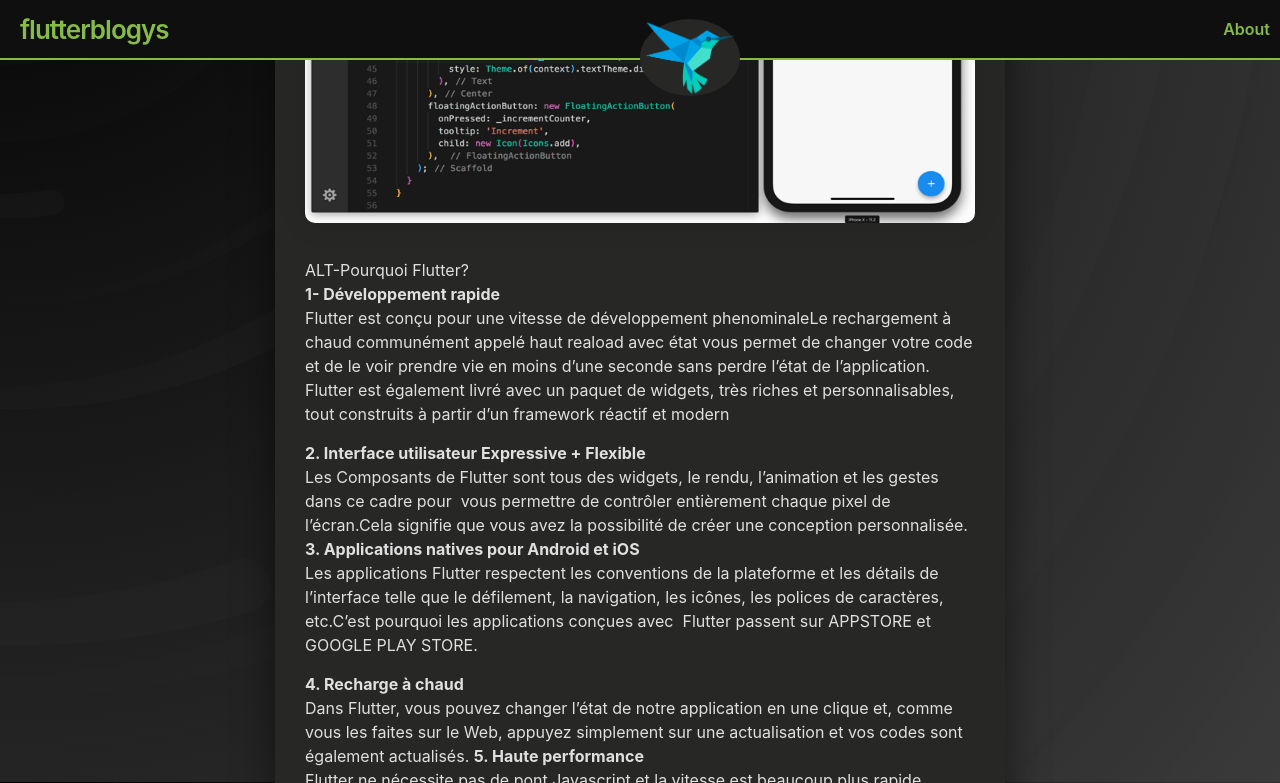
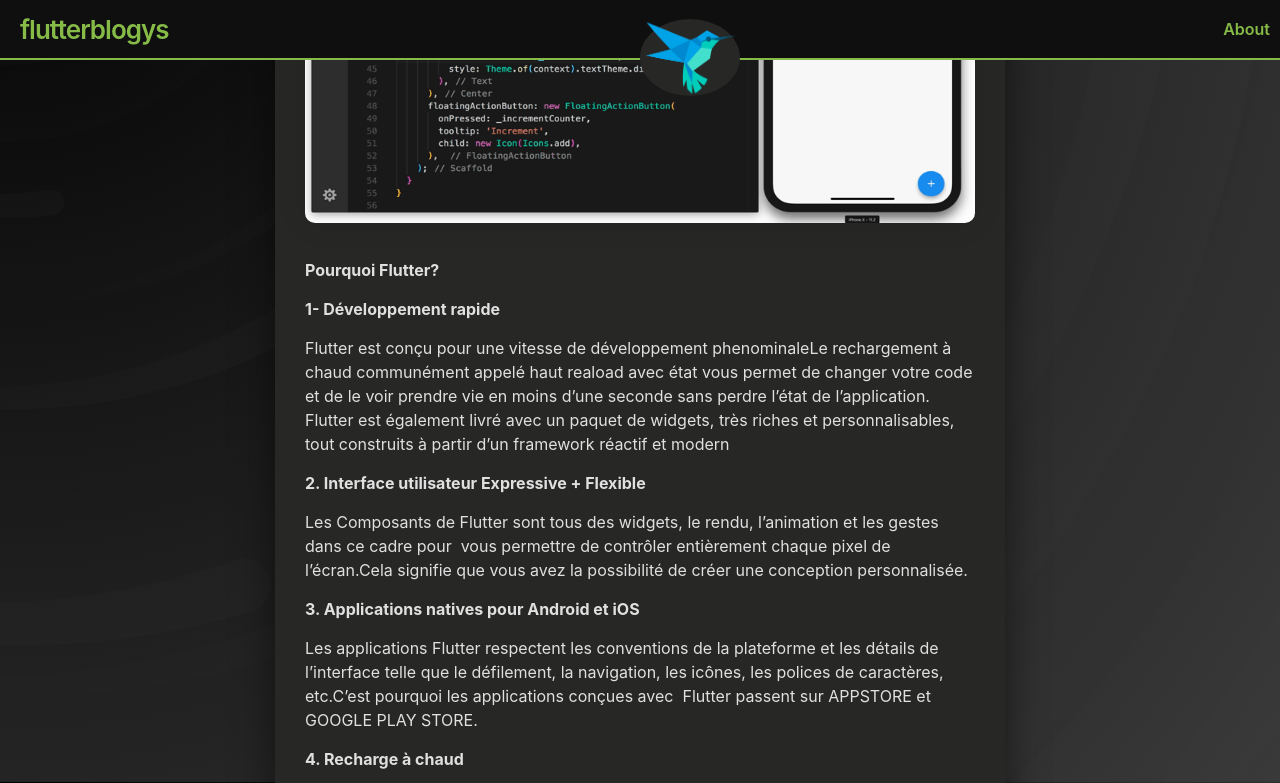
Before and after one commit to AdamMusa/flutterblogys, a Jekyll site: the page built from _posts/2020-06-02-pourquoi-flutter.md, in a window 1280 px wide and 900 px high, scrolled down 1138 px, cut to the strip 0-783 px from the top of the window. Built offline with Jekyll 4.4.1, drawn with Linux system fonts in a browser that asks for light colours; comment, search, counter and statistics services are not loaded.

Commit message:
update page of article

```diff
--- a/_posts/2020-06-02-pourquoi-flutter.md
+++ b/_posts/2020-06-02-pourquoi-flutter.md
@@ -15,26 +16,39 @@
 
 ![alt text](/assets/images/flutter-gif.gif)
 
-ALT-Pourquoi Flutter?<br>
+**Pourquoi Flutter?**
+
 **1- Développement rapide**<br>
+
 Flutter est conçu pour une vitesse de développement phenominaleLe rechargement à chaud communément appelé haut reaload avec état vous permet de changer votre code et de le voir prendre vie en moins d’une seconde sans perdre l’état de l’application. Flutter est également livré avec un paquet de widgets, très riches et personnalisables, tout construits à partir d’un framework réactif et modern
 
 **2. Interface utilisateur Expressive + Flexible**<br>
+
 Les Composants de Flutter sont tous  des widgets, le rendu, l’animation et les gestes dans ce cadre pour  vous permettre de contrôler entièrement chaque pixel de l’écran.Cela signifie que vous avez la possibilité de créer une conception personnalisée.
+
 **3. Applications natives pour Android et iOS**<br>
+
 Les applications Flutter respectent les conventions de la plateforme et les détails de l’interface telle que le défilement, la navigation, les icônes, les polices de caractères, etc.C’est pourquoi les applications conçues avec  Flutter passent sur APPSTORE et GOOGLE PLAY STORE.
 
 **4. Recharge à chaud**<br>
+
 Dans Flutter, vous pouvez changer l’état de notre application en une clique et, comme vous les faites sur le Web, appuyez simplement sur une actualisation et vos codes sont également actualisés.
+
 **5. Haute performance**<br>
+
 Flutter ne nécessite pas de pont Javascript et la vitesse est beaucoup plus rapide.
 
 ![alt text](/assets/images/hot-reload.gif)<br>
-<br>**6. Utiliser Dart comme un langage de programmation**<br>
+
+**6. Utiliser Dart comme un langage de programmation**<br>
 Flutter est écrit en Dart et qui contribue à l’efficacité du flux de développement d’applications. Dart est un langage très simple à apprendre en main avec une syntaxe simple cool.
+
 **7. Respect la fidélité de l’interface utilisateur**<br>
+
 Lorsque vous utilisez Flutter, vous pouvez obtenir une expérience IOS complète ou une expérience Android.
+
 **9. Le kit de widgets personnalisable**<br>
+
 Flutter utilise material design par défaut pour créer une très jolie et puissante l'interface utilisateur expressive écrire en flutter revient à indiquer un chemin pour Monsieur x car c'est trop verbal
 
 conclusion :  Flutter est un puissant boit à outils, donc il nous faut apprendre à assembler le puzzle pour faire une magnifique et puissante application multiplate-forme. En plus trop économique pour une entreprise sinon il engagera des développeurs Android & iOS pour réaliser une même application pour deux plateformes différentes
```
Also changed, not shown: other parts of _posts/2020-06-02-pourquoi-flutter.md (+1 -0 lines).
